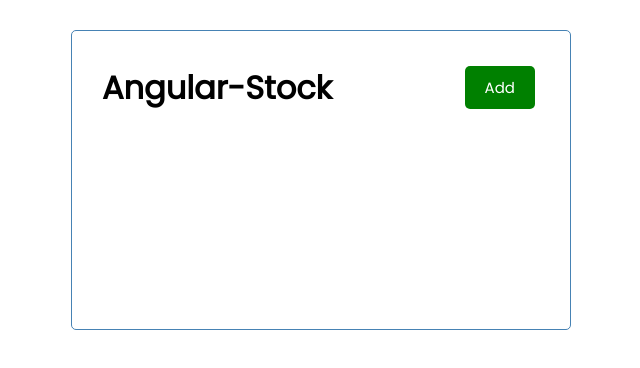
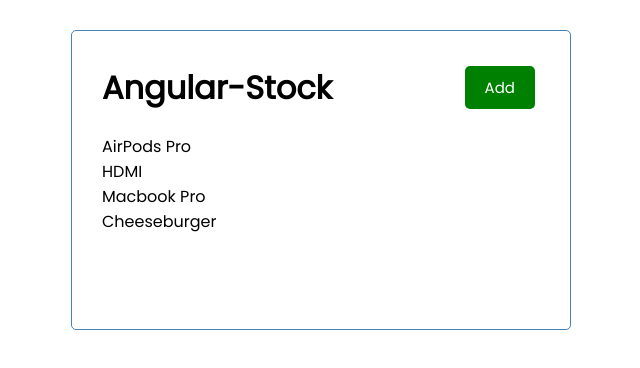
Before and after one commit to KNPhilip/Angular-Stock, an Angular app: page / in a window 1280 px wide. Shown: the top 368 px of the page, without its empty margins (319-959 px from the left). Built offline with nearby package versions, Linux system fonts and the light colour scheme.

Commit message:
Added interface for items, mock data, and item-list component

```diff
--- /dev/null
+++ b/src/app/Item.ts
@@ -0,0 +1,16 @@
+export enum Category {
+    Audio,
+    Input,
+    Cable,
+    PC,
+    TV,
+    Other
+}
+
+export interface Item {
+    id?: number;
+    text: string;
+    quantity: number;
+    category: Category;
+    missing: boolean;
+}
--- a/src/app/app.component.html
+++ b/src/app/app.component.html
@@ -1,3 +1,4 @@
 <div class="container">
   <app-header></app-header>
+  <app-item-list></app-item-list>
 </div>
--- a/src/app/app.module.ts
+++ b/src/app/app.module.ts
@@ -4,12 +4,14 @@
 import { AppComponent } from './app.component';
 import { HeaderComponent } from './components/header/header.component';
 import { ButtonComponent } from './components/button/button.component';
+import { ItemListComponent } from './components/item-list/item-list.component';
 
 @NgModule({
   declarations: [
     AppComponent,
     HeaderComponent,
-    ButtonComponent
+    ButtonComponent,
+    ItemListComponent
   ],
   imports: [
     BrowserModule
--- /dev/null
+++ b/src/app/components/item-list/item-list.component.html
@@ -0,0 +1 @@
+<p *ngFor="let item of itemList">{{ item.text }}</p>
--- /dev/null
+++ b/src/app/components/item-list/item-list.component.ts
@@ -0,0 +1,12 @@
+import { Component } from '@angular/core';
+import { Item } from '../../Item';
+import { Items } from '../../mock-items';
+
+@Component({
+  selector: 'app-item-list',
+  templateUrl: './item-list.component.html',
+  styleUrls: ['./item-list.component.scss']
+})
+export class ItemListComponent {
+  itemList: Item[] = Items
+}
--- /dev/null
+++ b/src/app/mock-items.ts
@@ -0,0 +1,32 @@
+import { Category, Item } from "./Item";
+
+export const Items: Item[] = [
+    {
+        id: 1,
+        text: 'AirPods Pro',
+        quantity: 2,
+        category: Category.Audio,
+        missing: true
+    },
+    {
+        id: 2,
+        text: 'HDMI',
+        quantity: 14,
+        category: Category.Cable,
+        missing: false
+    },
+    {
+        id: 3,
+        text: 'Macbook Pro',
+        quantity: 1,
+        category: Category.PC,
+        missing: false
+    },
+    {
+        id: 4,
+        text: 'Cheeseburger',
+        quantity: 3,
+        category: Category.Other,
+        missing: false
+    }
+]
```
Also changed, not shown: src/app/components/item-list/item-list.component.scss (added).
